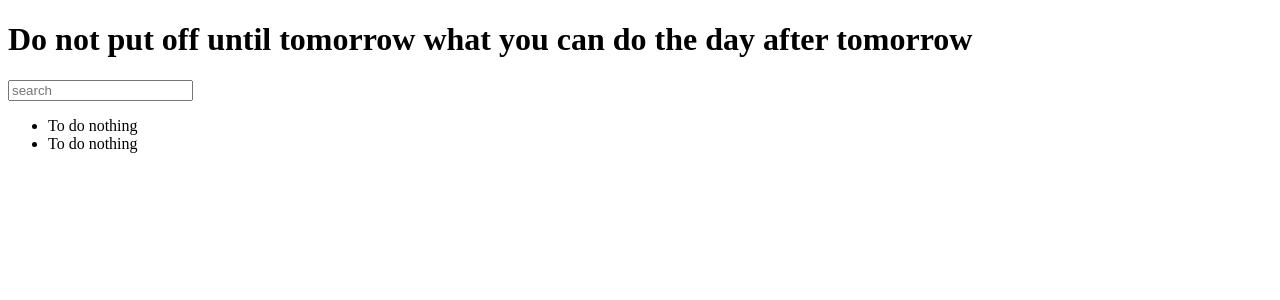
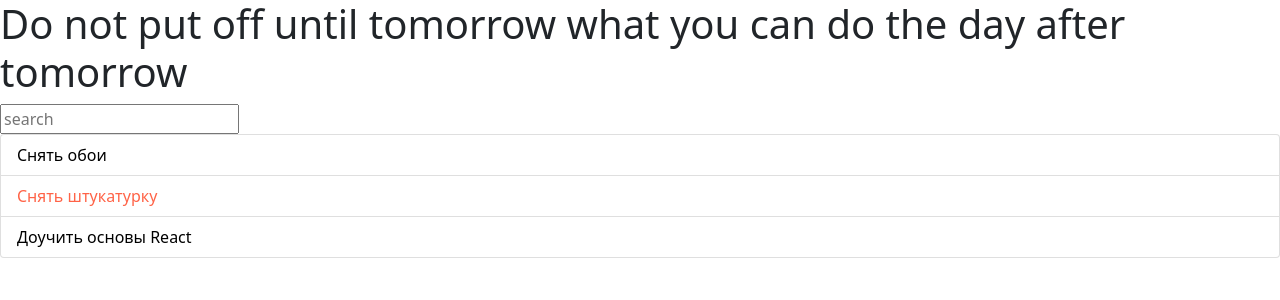
Before and after one commit to angrythunderbird/todo, a React (Create React App) app: page / in a window 1280 px wide. Shown: the top 300 px of the page. Built offline with nearby package versions, Linux system fonts and the light colour scheme.

Commit message:
feat: add list-items props import, import bootstrap

```diff
--- a/public/index.html
+++ b/public/index.html
@@ -1,11 +1,17 @@
 <!DOCTYPE html>
 <html lang="en">
+
 <head>
   <meta charset="utf-8" />
   <meta name="viewport" content="width=device-width, initial-scale=1" />
+  <link href="https://cdn.jsdelivr.net/npm/bootstrap@5.1.3/dist/css/bootstrap.min.css" rel="stylesheet"
+    integrity="sha384-1BmE4kWBq78iYhFldvKuhfTAU6auU8tT94WrHftjDbrCEXSU1oBoqyl2QvZ6jIW3" crossorigin="anonymous">
+  <link rel="stylesheet" href="https://cdn.jsdelivr.net/npm/bootstrap-icons@1.7.1/font/bootstrap-icons.css">
 </head>
+
 <body>
   <noscript>You need to enable JavaScript to run this app.</noscript>
   <div id="root"></div>
 </body>
+
 </html>
--- a/src/components/todo-list-item.jsx
+++ b/src/components/todo-list-item.jsx
@@ -1,5 +1,9 @@
-const TodoListItem = () => {
-  return <span>To do nothing</span>
+const TodoListItem = ({ label, important = false }) => {
+  const style = {
+    color: important ? 'tomato' : 'black'
+  };
+
+  return <span style={style}>{ label }</span>
 };
 
 export default TodoListItem;
--- a/src/components/todo-list.jsx
+++ b/src/components/todo-list.jsx
@@ -1,10 +1,19 @@
 import TodoListItem from './todo-list-item';
 
-const TodoList = () => {
+
+const TodoList = ({ todos }) => {
+
+  const todoElements = todos.map((item, i) => {
+    return (
+      <li key={i.toString()} className="list-group-item">
+        <TodoListItem { ...item } />
+      </li>
+    )
+  })
+
   return (
-    <ul>
-      <li><TodoListItem /></li>
-      <li><TodoListItem /></li>
+    <ul className="list-group">
+      { todoElements }
     </ul>
   );
 };
--- a/src/index.jsx
+++ b/src/index.jsx
@@ -4,12 +4,18 @@ import AppHeader from './components/app-header';
 import SearchPanel from './components/search-panel';
 import TodoList from './components/todo-list';
 
+const todoData = [
+  {label: 'Снять обои', important: false},
+  {label: 'Снять штукатурку', important: true},
+  {label: 'Доучить основы React', important: false}
+];
+
 const App = () => {
   return (
     <div>
       <AppHeader />
       <SearchPanel />
-      <TodoList />
+      <TodoList todos={todoData} />
 
     </div>
   );
```
Lines whose indentation alone changed are shown as unchanged.
